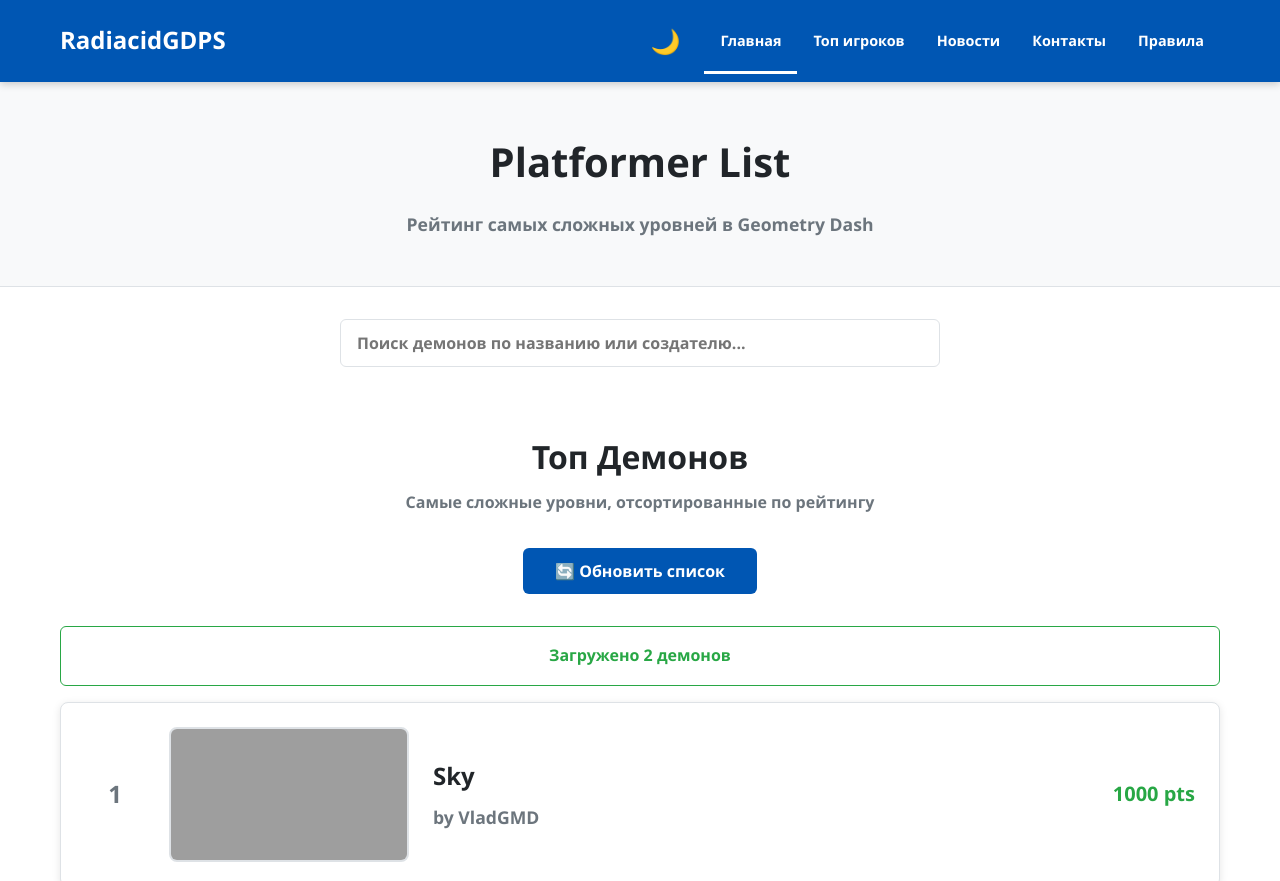
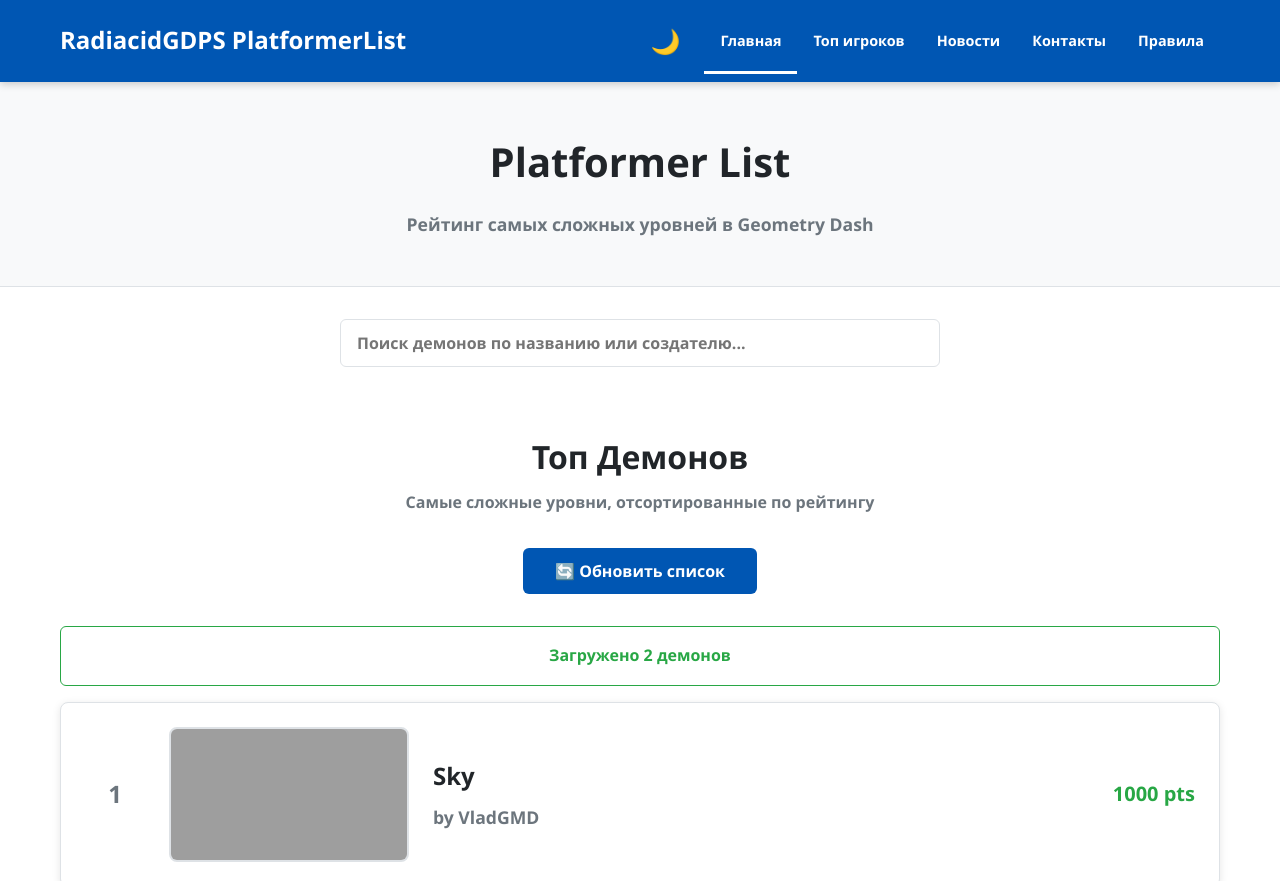
Before and after one commit to maynnank-cmyk/RadiacidGDPSPlatformerlist, a website: page index.html in a window 1280 px wide. Shown: the top 881 px of the page. Drawn offline with Linux system fonts and the light colour scheme; grey boxes are pictures that could not be loaded.

Commit message:
Update index.html

```diff
--- a/index.html
+++ b/index.html
@@ -3,7 +3,7 @@
 <head>
     <meta charset="UTF-8">
     <meta name="viewport" content="width=device-width, initial-scale=1.0">
-    <title>Radiacid GDPS</title>
+    <title>Radiacid GDPS Platformer List</title>
     <style>
         :root {
             --bg-primary: #ffffff;
@@ -552,7 +552,7 @@
     <header>
         <div class="container">
             <div class="header-content">
-                <a href="index.html" class="logo">RadiacidGDPS</a>
+                <a href="index.html" class="logo">RadiacidGDPS PlatformerList</a>
                 <div class="header-controls">
                     <button class="theme-toggle" onclick="toggleTheme()">
                         🌙
```
